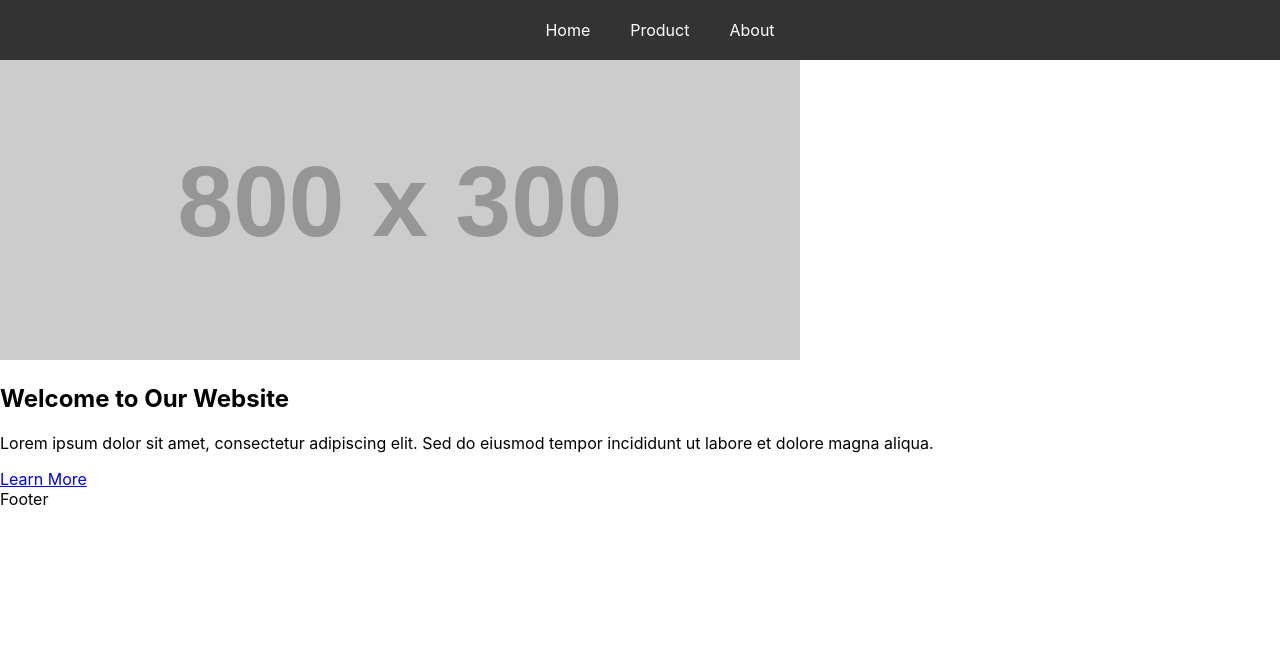
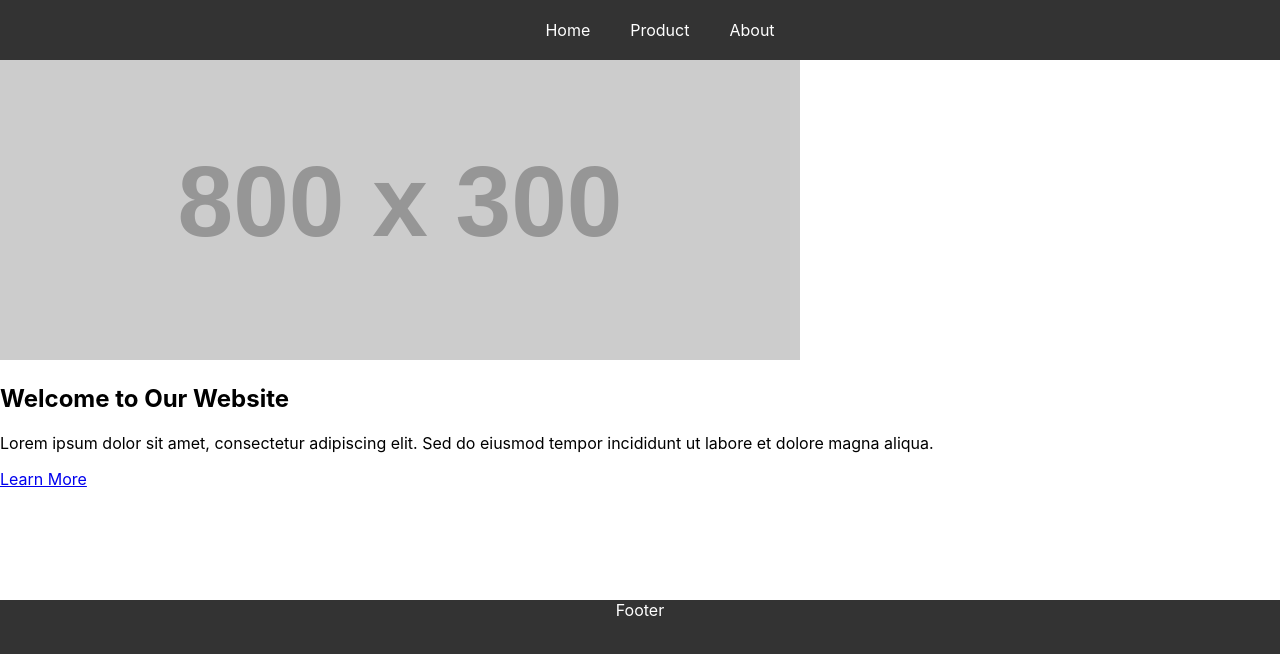
Before and after one commit to mrityunjay33/vidha-foods, a React (Create React App) app: page / in a window 1280 px wide. Shown: the top 654 px of the page. Built offline with nearby package versions, Linux system fonts and the light colour scheme.

Commit message:
Footer Enhance

```diff
--- a/src/App.css
+++ b/src/App.css
@@ -5,14 +5,12 @@
   position: fixed;
   width: 100%;
 }
-
 .navbar-menu ul {
   list-style-type: none;
   margin: 0;
   padding: 0;
   text-align: center;
 }
-
 .navbar-menu li {
   display: inline-block;
 }
@@ -25,11 +23,23 @@
   transition: background-color 0.3s ease;
   display: block;
 }
-
 .navbar-menu li a:hover {
   background-color: #555;
 }
+/* Content Style */
+.home, .products, .about{
+  padding-top: 60px;
+  padding-bottom: 220px;
+}
 
-.banner, .products, .about{
-  padding-top: 60px;
+.footer {
+  background-color: #333;
+  color: white;
+  height: 200px;
+  text-align: center;
+  position: fixed;
+  left: 0;
+  bottom: 0;
+  width: 100%; /* Ensure the footer spans the entire width of the page */
+  z-index: 1000; /* Adjust z-index if necessary */
 }
--- a/src/components/Footer.js
+++ b/src/components/Footer.js
@@ -1,9 +1,9 @@
-import React from 'react'
+import React from 'react';
 
 const Footer = () => {
   return (
-    <div>Footer</div>
+    <div className='footer'>Footer</div>
   )
 }
 
-export default Footer
+export default Footer;
--- a/src/components/about/About.js
+++ b/src/components/about/About.js
@@ -1,4 +1,4 @@
-import React from 'react'
+import React from 'react';
 
 const About = () => {
   return (
@@ -6,4 +6,4 @@ const About = () => {
   )
 }
 
-export default About
+export default About;
--- a/src/components/home/Home.js
+++ b/src/components/home/Home.js
@@ -3,7 +3,7 @@ import HeroBanner from './HeroBanner'
 
 const Home = () => {
   return (
-    <div>
+    <div className='home'>
       <HeroBanner />
     </div>
   )
```
